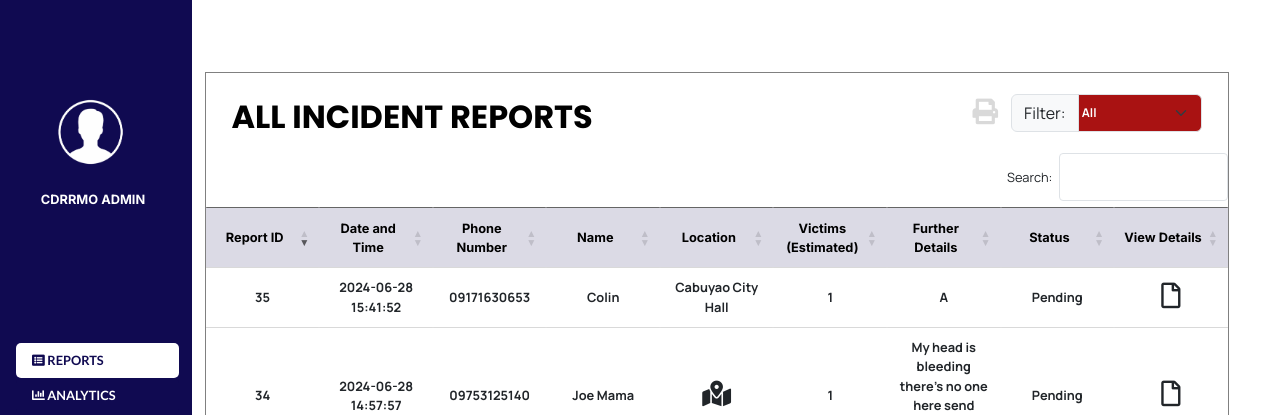
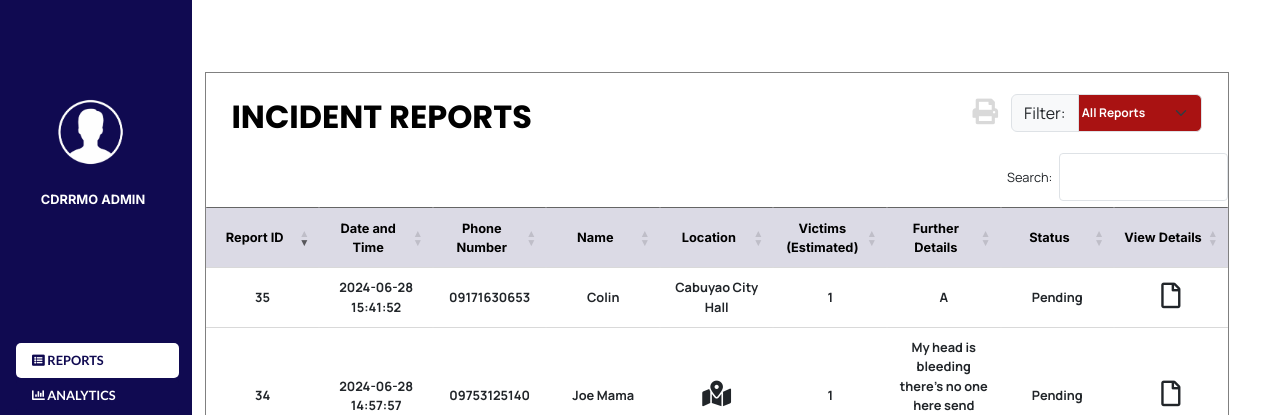
Before and after one commit to BrianPasasadaba/iReport, a Flask app: page /report in a window 1280 px wide. Shown: the part 180-595 px from the top of the page. Run offline with Flask 3, Linux system fonts and the light colour scheme; the visitor is signed in with stand-in values (Sample User, id 1); data comes from the database, SQL or seed files in the repository; parts of the project's set-up code (start-up, migrations or seed data) failed here and were passed over; some libraries are stand-ins or nearby versions.

Commit message:
style: change header on reports table SIR-52

```diff
--- a/templates/admin/report.html
+++ b/templates/admin/report.html
@@ -27,7 +27,7 @@
     <div class="incident-title">
       <div class="card-body d-flex">
         <div class="col-9">
-          <p class="card-text">ALL INCIDENT REPORTS</p>
+          <p class="card-text">INCIDENT REPORTS</p>
         </div>
         <button type="button" class="btn icon-button"  onclick="printReportPDF()">
           <i class="fas fa-print fa-lg print-icon"></i>
@@ -35,7 +35,7 @@
         <div id="filterByStatusSection" class="input-group">
           <label class="input-group-text" for="filterByStatus">Filter:</label>
           <select name="filterByStatus" id="filterByStatus" class="form-select" style="font-size: .75rem; color: white;">
-              <option value="all">All</option>
+              <option value="all">All Reports</option>
               <option value="1">Pending</option>
               <option value="2">Ongoing</option>
               <option value="3">Resolve</option>
```
